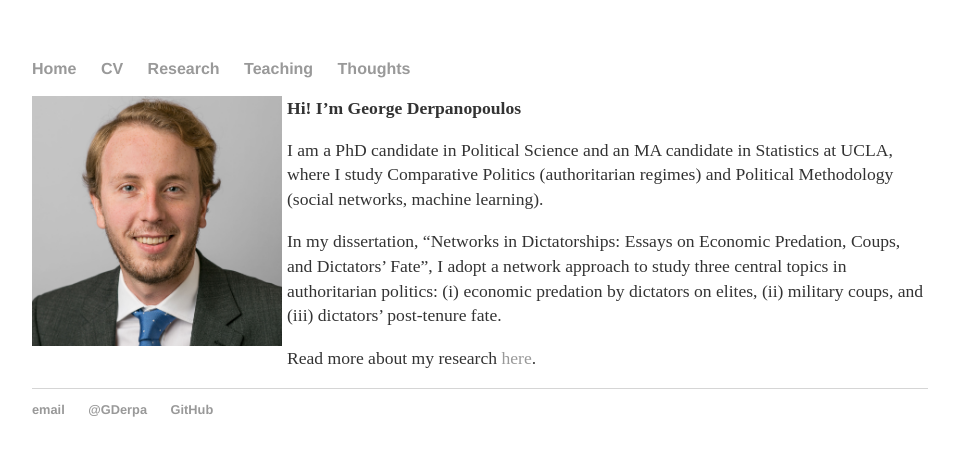
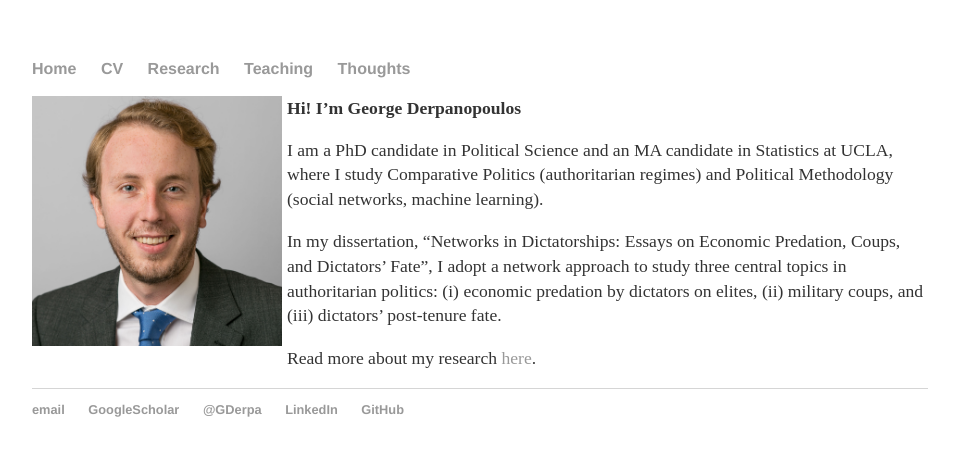
Before and after one commit to georgederpa/georgederpa, a Jekyll site: the page built from index.md, in a window 1280 px wide. Shown: the top 456 px of the page, without its empty margins (160-1113 px from the left). Built offline with Jekyll 4.4.1, drawn with Linux system fonts in a browser that asks for light colours; our own code applies the rules of GitHub Pages for plain Markdown files.

Commit message:
Update default.html

```diff
--- a/_layouts/default.html
+++ b/_layouts/default.html
@@ -23,7 +23,9 @@
 			<footer>
 	    		<ul>
 	        		<li><a href="mailto:gderpa@ucla.edu">email</a></li>
+	        		<li><a href="https://scholar.google.com/citations?user=QVK-dTkAAAAJ&hl=en">GoogleScholar</a></li>
 	        		<li><a href="https://twitter.com/GDerpa">@GDerpa</a></li>
+	        		<li><a href="https://www.linkedin.com/in/george-derpanopoulos-58819a9a">LinkedIn</a></li>
 	        		<li><a href="https://github.com/georgederpa">GitHub</a></li>
 			</ul>
 			</footer>
```
